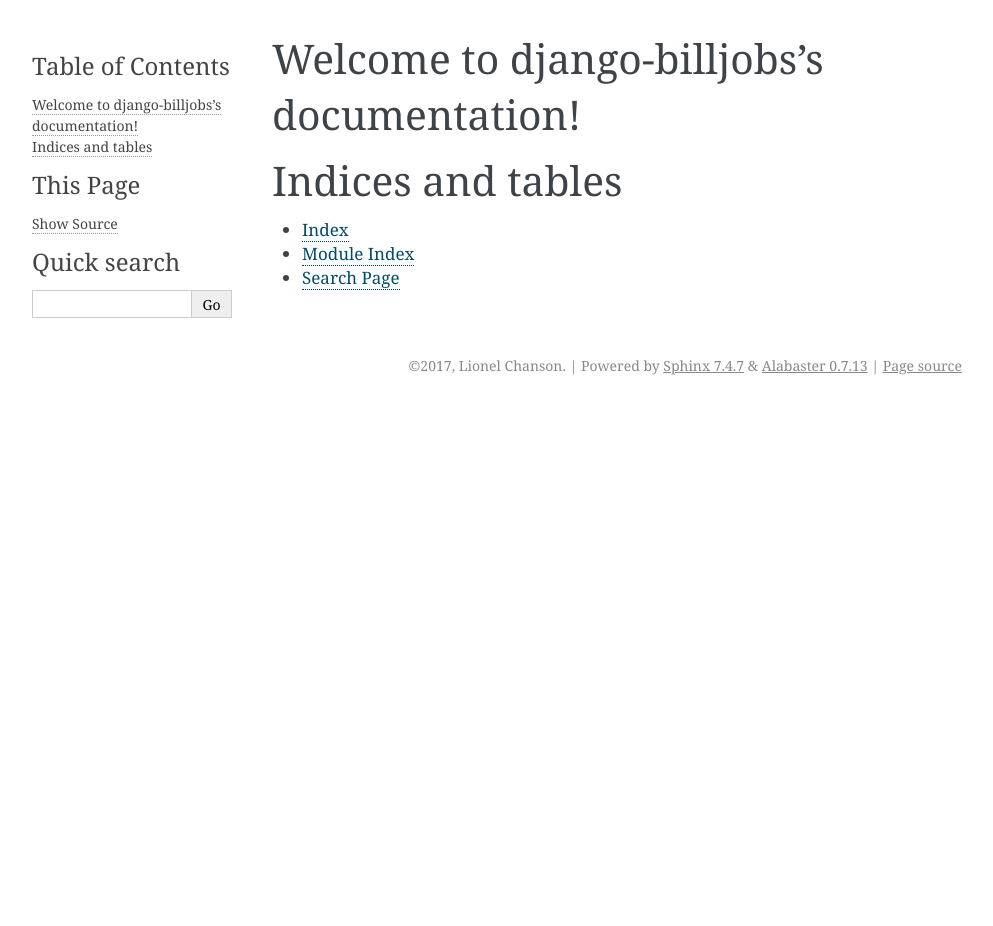
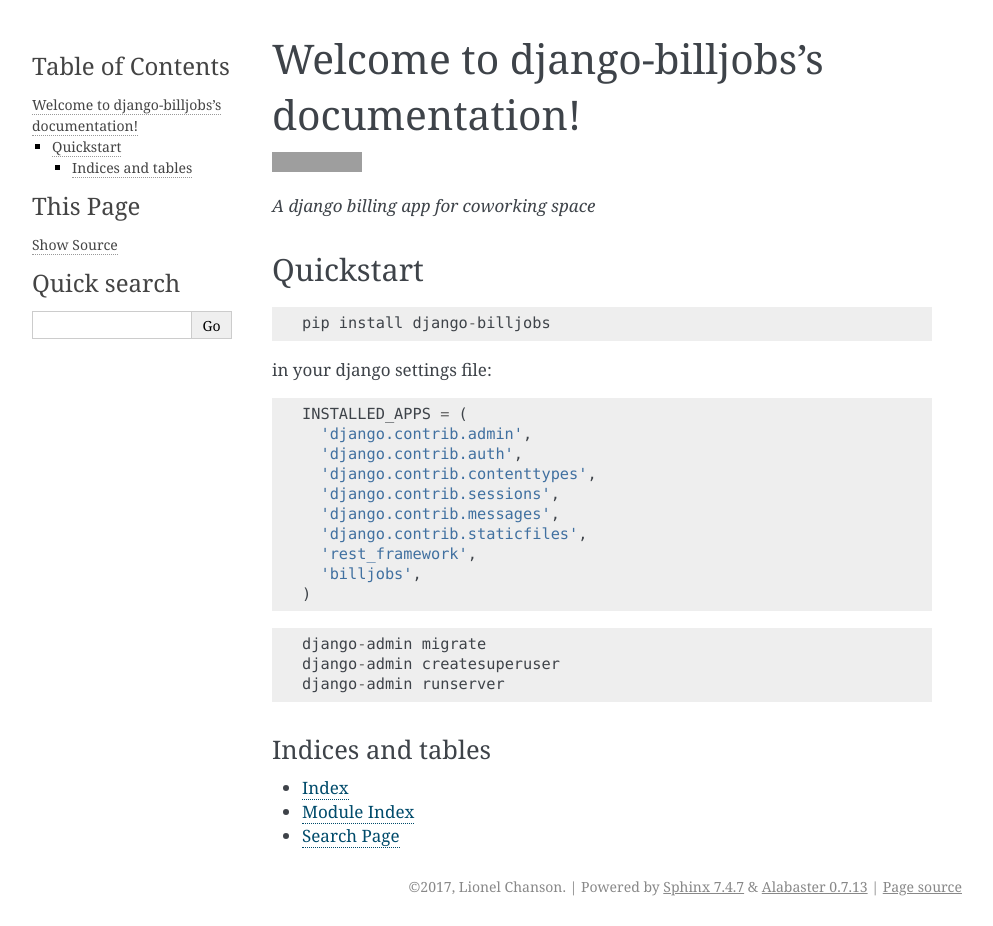
Before and after one commit to ioO/django-billjobs, a Sphinx documentation site: the page built from docs/source/index.rst, in a window 1280 px wide. Shown: the whole page, without its empty margins (148-1141 px from the left). Built offline with Sphinx 7.4.7, drawn with Linux system fonts in a browser that asks for light colours; before the commit the page ends 900 px from its top, so only the background shows below that; grey boxes are pictures that could not be loaded.

Commit message:
Add quickstart code

```diff
--- a/docs/source/index.rst
+++ b/docs/source/index.rst
@@ -2,13 +2,47 @@
    sphinx-quickstart on Sun Mar 26 14:15:00 2017.
    You can adapt this file completely to your liking, but it should at least
    contain the root `toctree` directive.
-
+===========================================
 Welcome to django-billjobs's documentation!
 ===========================================
+.. image:: https://travis-ci.org/ioO/django-billjobs.svg?branch=v1.x
+   :alt: Travis Build Status
+   :target: https://travis-ci.org/ioO/django-billjobs
+
+*A django billing app for coworking space*
+
+----------
+Quickstart
+----------
+
+::
+
+    pip install django-billjobs
+
+in your django settings file::
+
+    INSTALLED_APPS = (
+      'django.contrib.admin',
+      'django.contrib.auth',
+      'django.contrib.contenttypes',
+      'django.contrib.sessions',
+      'django.contrib.messages',
+      'django.contrib.staticfiles',
+      'rest_framework',
+      'billjobs',
+    )
+
+::
+
+    django-admin migrate
+    django-admin createsuperuser
+    django-admin runserver
 
 .. toctree::
    :maxdepth: 2
    :caption: Contents:
+
+   getting_started
 
 
 
```
